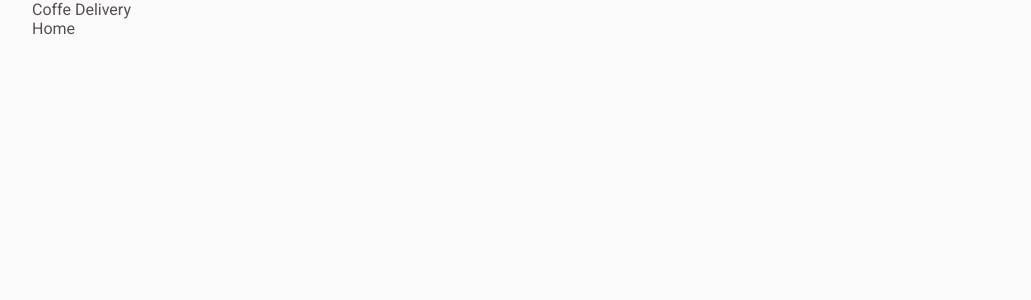
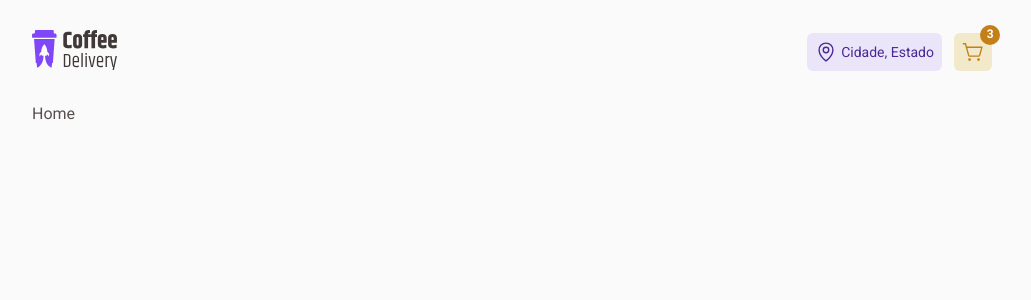
Before and after one commit to victor-com-code/Coffe-Delivery, a React (Vite) app: page / in a window 1280 px wide. Shown: the top 300 px of the page, without its empty margins (128-1159 px from the left). Built offline with nearby package versions, Linux system fonts and the light colour scheme.

Commit message:
Estilizando Header

```diff
--- a/index.html
+++ b/index.html
@@ -5,7 +5,7 @@
     <link rel="preconnect" href="https://fonts.googleapis.com">
     <link rel="preconnect" href="https://fonts.gstatic.com" crossorigin>
 
-    <link rel="icon" type="image/svg+xml" href="/vite.svg" />
+    <link rel="icon" type="image/svg+xml" href="./src/assets/logo.svg" />
     <meta name="viewport" content="width=device-width, initial-scale=1.0" />
     <title>Coffee delivery</title>
 
--- a/src/components/Header.tsx
+++ /dev/null
@@ -1,3 +0,0 @@
-export function Header() {
-  return <header>Coffe Delivery</header>
-}
--- /dev/null
+++ b/src/components/Header/index.tsx
@@ -0,0 +1,30 @@
+import { MapPin, ShoppingCartSimple } from '@phosphor-icons/react'
+import {
+  HeaderContainer,
+  CartCounterContainer,
+  LocationContainer,
+} from './styles'
+import logoCoffee from '../../assets/logo.svg'
+import { NavLink } from 'react-router-dom'
+
+export function Header() {
+  return (
+    <HeaderContainer>
+      <NavLink className={'logoHome'} to={'/'} title="Home">
+        <img src={logoCoffee} alt="" />
+      </NavLink>
+
+      <nav>
+        <LocationContainer>
+          <MapPin size={22} />
+          <span>Cidade, Estado</span>
+        </LocationContainer>
+
+        <NavLink to={''} title="Carrinho">
+          <ShoppingCartSimple size={22} />
+          <CartCounterContainer>3</CartCounterContainer>
+        </NavLink>
+      </nav>
+    </HeaderContainer>
+  )
+}
--- /dev/null
+++ b/src/components/Header/styles.ts
@@ -0,0 +1,88 @@
+import styled from 'styled-components'
+
+export const HeaderContainer = styled.header`
+  max-height: 6.5rem;
+
+  display: flex;
+  justify-content: space-between;
+  align-items: center;
+
+  padding: 2rem 0;
+
+  .logoHome {
+    transition: all 0.3s;
+
+    &:hover {
+      transform: scale(1.08);
+    }
+  }
+
+  nav {
+    display: flex;
+    gap: 0.75rem;
+
+    a {
+      background: ${(props) => props.theme['yellow-light']};
+      color: ${(props) => props.theme['yellow-dark']};
+
+      padding: 0.5rem;
+      border-radius: 6px;
+
+      display: flex;
+      justify-content: center;
+      align-items: center;
+
+      transition: background-color 0.2s;
+      position: relative;
+
+      &:hover {
+        background: ${(props) => props.theme['yellow-dark']};
+        color: ${(props) => props.theme['yellow-light']};
+
+        span {
+          background: ${(props) => props.theme.yellow};
+        }
+      }
+    }
+  }
+`
+
+export const CartCounterContainer = styled.span`
+  background: ${(props) => props.theme['yellow-dark']};
+
+  display: flex;
+  justify-content: center;
+  align-items: center;
+
+  width: 20px;
+  height: 20px;
+
+  position: absolute;
+  right: calc(0px - 0.52rem);
+  top: calc(0px - 0.5rem);
+
+  border-radius: 1000px;
+
+  color: ${(props) => props.theme.white};
+  text-align: center;
+  font-size: 0.75rem;
+  font-weight: bolder;
+  line-height: 1.3;
+
+  transition: background-color 0.2s;
+`
+
+export const LocationContainer = styled.div`
+  background: ${(props) => props.theme['purple-light']};
+
+  padding: 0.5rem;
+  display: flex;
+  align-items: center;
+  gap: 0.25rem;
+
+  border-radius: 6px;
+
+  color: ${(props) => props.theme['purple-dark']};
+  font-size: 0.875rem;
+  line-height: 1.3;
+`
--- a/src/layouts/DefaultLayout/styles.ts
+++ b/src/layouts/DefaultLayout/styles.ts
@@ -8,4 +8,8 @@ export const LayoutContainer = styled.div`
 
   margin: 0 auto;
   padding: 0 10rem;
+
+  @media (max-width: 768px) {
+    padding: 0 2rem;
+  }
 `
--- a/src/styles/global.ts
+++ b/src/styles/global.ts
@@ -22,4 +22,10 @@ export const GlobalStyle = createGlobalStyle`
     font-weight: 400;
     font-size: 1rem;
   }
+
+  @media (max-width: 768px) {
+    html {
+      font-size: 87.5%;
+    }
+  }
 `
```
Also changed, not shown: src/assets/logo.svg (added).
